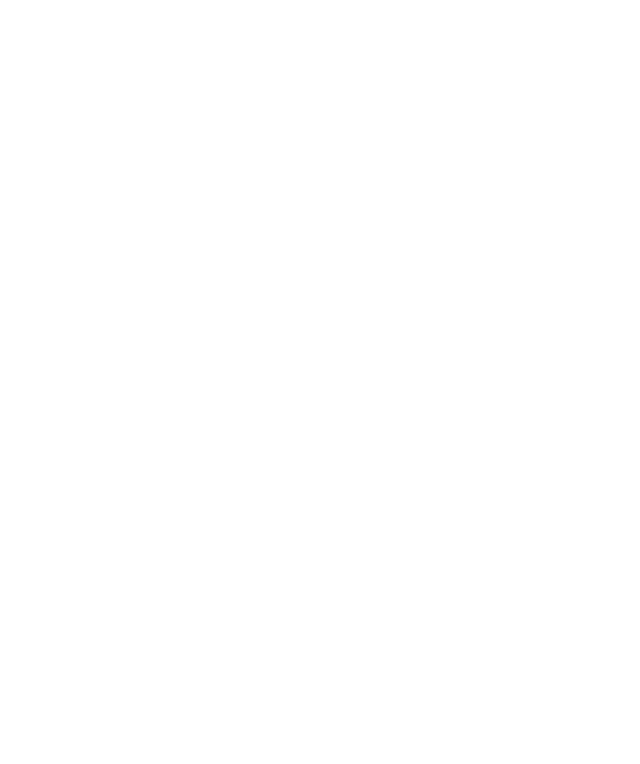
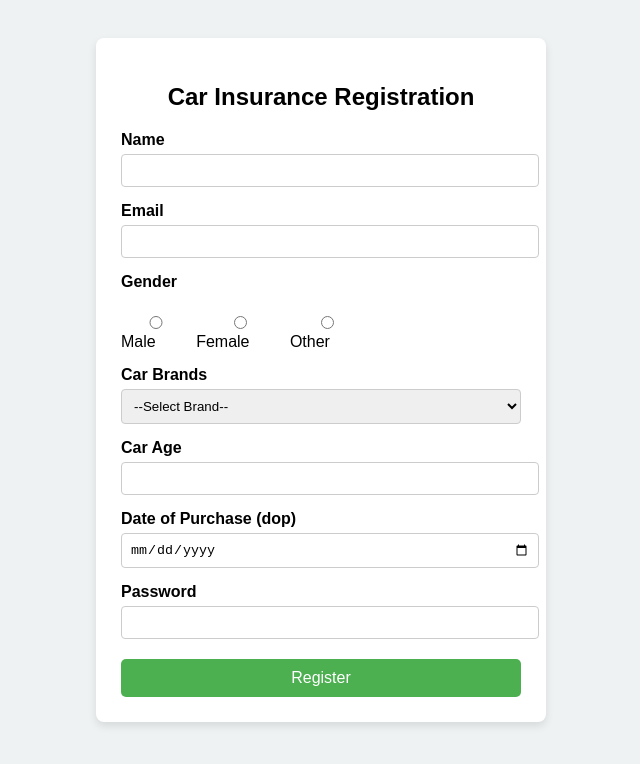
Before and after one commit to acciojob/car-insurance-form-danishimam, a website: page main.html in a window 1280 px wide. Shown: the whole page, without its empty margins (319-959 px from the left). Drawn offline with Linux system fonts and the light colour scheme.

Commit message:
created a submission

```diff
--- a/main.html
+++ b/main.html
@@ -8,6 +8,44 @@
 
 <body>
 	<!-- the entire body must be written by student -->
+
+	<div class="form-container">
+        <h2>Car Insurance Registration</h2>
+        <form method="post">
+
+            <label for="name">Name</label>
+            <input type="text" id="name" name="name" required>
+
+            <label for="email">Email</label>
+            <input type="email" id="email" name="email" required>
+
+            <label>Gender</label>
+            <div class="gender-options">
+                <label><input type="radio" name="gender" value="male" required> Male</label>
+                <label><input type="radio" name="gender" value="female" required> Female</label>
+                <label><input type="radio" name="gender" value="other" required> Other</label>
+            </div>
+
+            <label for="cars">Car Brands</label>
+            <select id="cars" name="cars">
+                <option value="">--Select Brand--</option>
+                <option value="bmw">BMW</option>
+                <option value="audi">Audi</option>
+                <option value="mercedez">Mercedez</option>
+            </select>
+
+            <label for="carage">Car Age</label>
+            <input type="number" id="carage" name="carage" required>
+
+            <label for="dop">Date of Purchase (dop)</label>
+            <input type="date" id="dop" name="dop" required>
+
+            <label for="password">Password</label>
+            <input type="password" id="password" name="password" required>
+
+            <button type="submit">Register</button>
+        </form>
+    </div>
     <script type="text/javascript" src="./script.js">
 </script>
 
--- a/styles.css
+++ b/styles.css
@@ -1,2 +1,63 @@
 
 /* Your CSS Code here. */
+
+body {
+            font-family: Arial, sans-serif;
+            background-color: #eef2f3;
+            display: flex;
+            justify-content: center;
+            padding: 30px;
+        }
+
+        .form-container {
+            background-color: white;
+            padding: 25px;
+            border-radius: 8px;
+            box-shadow: 0 4px 8px rgba(0,0,0,0.1);
+            width: 400px;
+        }
+
+        h2 {
+            text-align: center;
+            margin-bottom: 20px;
+        }
+
+        label {
+            display: block;
+            margin-top: 15px;
+            font-weight: bold;
+        }
+
+        input, select {
+            width: 100%;
+            padding: 8px;
+            margin-top: 5px;
+            border: 1px solid #ccc;
+            border-radius: 4px;
+        }
+
+        .gender-options {
+            display: flex;
+            gap: 15px;
+            margin-top: 5px;
+        }
+
+        .gender-options label {
+            font-weight: normal;
+        }
+
+        button {
+            width: 100%;
+            padding: 10px;
+            margin-top: 20px;
+            background-color: #4CAF50;
+            color: white;
+            font-size: 16px;
+            border: none;
+            border-radius: 5px;
+            cursor: pointer;
+        }
+
+        button:hover {
+            background-color: #45a049;
+        }
```
